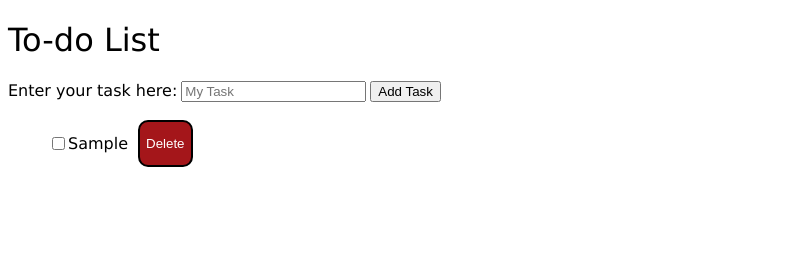
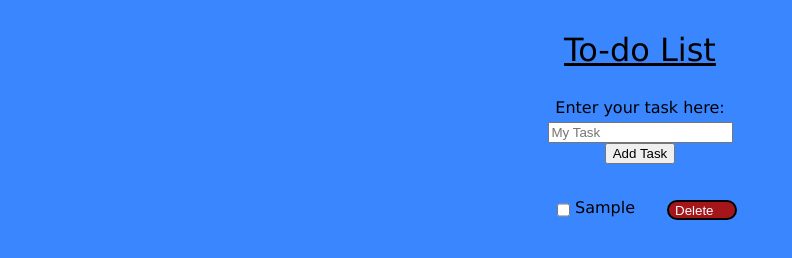
Before and after one commit to FrderikHA/ToDoList, a plain HTML site: page index.html in a window 1280 px wide. Both pictures are taken after typing "Sample" into the empty fields and a click on the button "Add Task". Shown: the whole page, without its empty margins (0-792 px from the left). Drawn offline with Linux system fonts and the light colour scheme.

Commit message:
Changed Styling

```diff
--- a/style.css
+++ b/style.css
@@ -1,23 +1,27 @@
-
 .task-list-item {
     display: flex;
+    justify-content: center;
 }
+
 /*Changes to the text if checkbox is clicked */
 
 .checkbox-toggle {
-    color: grey;
+    color: white;
     text-decoration: line-through;
 }
 
 /* Style of delete button */
 
 .delete-button {
+    display: flex;
+    margin: 20px 30px;
+    cursor: pointer;
+    border-radius: 10px;
+    border:solid 2px black;
+    height: 20px;
+    width: 70px;
     background-color:rgb(164, 22, 26);
     color: white;
-    margin: 2px 10px;
-    cursor: pointer;
-    border-radius: 10px;
-    border:solid 2px black
   }
 
 /* delete button hover changes */
@@ -29,18 +33,46 @@
 }
 /* Text */
 
+h1 {
+    display:flex;
+    justify-content: left;
+    padding: 2px 2px;
+    font-family: Verdana;
+    font-weight: lighter;
+    text-decoration: underline;
+}
 p {
-    font-family:Verdana;
-    text-transform: capitalize;
+    display:flex;
+    justify-content: left;
+    padding: 2px 2px;
+    font-family: Verdana;
+    font-weight: lighter;
+    /* background-color: rgb(38, 70, 83);
+    border: solid 1px black;
+    border-radius: 4px; */
 }
 
-h1 {
+label {
+    display: flex;
+    justify-content: left;
     font-family: Verdana;
-    font-weight: lighter;
+    margin: 5px 5px;
 }
 
-/* Enter your task here text */
+.task-input {
+    display:flex;
+    justify-content: left;
+    font-family: verdana;
+}
 
-label {
-    font-family: Verdana;
+body {
+    display:flex;
+    flex-direction:column;
+    align-items: center;
+    justify-content: space-evenly;
+    background-color: rgb(58, 134, 255)
 }
+
+/* li{
+
+} */
```
